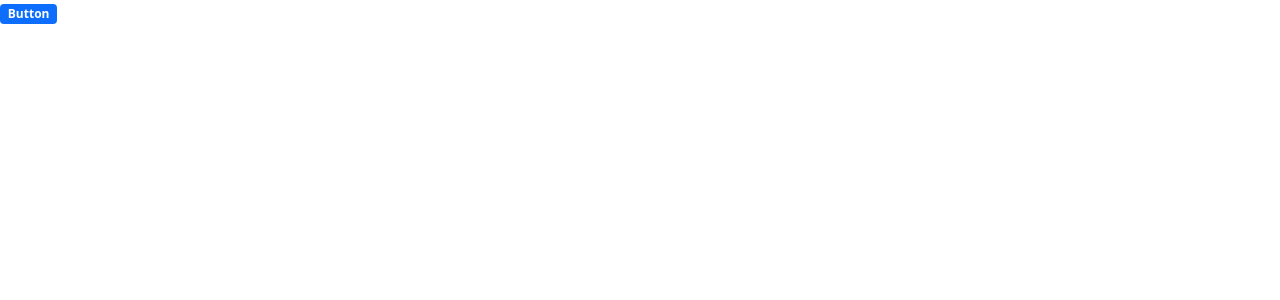
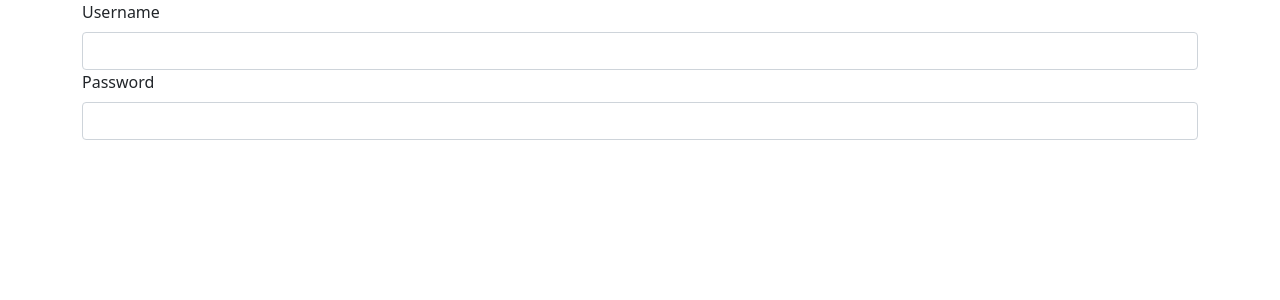
Before and after one commit to michaelLobman/steak-whizard, a React (Create React App) app in the folder client/: page / in a window 1280 px wide. Shown: the top 300 px of the page. Built offline with nearby package versions, Linux system fonts and the light colour scheme.

Commit message:
Add control forms

```diff
--- a/client/src/App.js
+++ b/client/src/components/App.js
@@ -1,10 +1,11 @@
 import React from "react";
+import SignUpForm from "./SignUpForm";
 import Button from "react-bootstrap/Badge";
 
 function App() {
   return (
     <div className="App">
-      <Button>Button</Button>
+      <SignUpForm />
     </div>
   );
 }
--- /dev/null
+++ b/client/src/components/SignUpForm.js
@@ -0,0 +1,37 @@
+import { useState } from "react";
+import Form from "react-bootstrap/Form";
+import Container from "react-bootstrap/Container";
+
+function SignUpForm(){
+
+    const [username, setUsername] = useState("");
+    const [password, setPassword] = useState("");
+    const [location, setLocation] = useState("");
+    const [favSteak, setFavSteak] = useState("");
+
+
+    return(
+        <Container>
+            <Form>
+                <Form.Group>
+                    <Form.Label>Username</Form.Label>
+                    <Form.Control
+                        type="text"
+                        size="large"
+                        onChange={(e => setUsername(e.target.value))}
+                    />
+                </Form.Group>
+                <Form.Group>
+                    <Form.Label>Password</Form.Label>
+                    <Form.Control
+                        type="password"
+                        size="large"
+                        onChange={(e => setPassword(e.target.value))}
+                    />
+                </Form.Group>
+            </Form>
+        </Container>
+    )
+}
+
+export default SignUpForm;
--- a/client/src/index.js
+++ b/client/src/index.js
@@ -1,7 +1,7 @@
 import React from 'react';
 import 'bootstrap/dist/css/bootstrap.min.css';
 import ReactDOM from 'react-dom';
-import App from './App';
+import App from './components/App';
 
 ReactDOM.render(
   <React.StrictMode>
```
Also changed, not shown: client/src/components/LoginForm.js (added), 1 other file (tests, documents, lock files or other folders).
